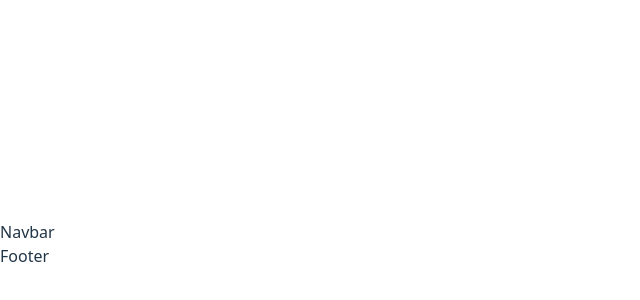
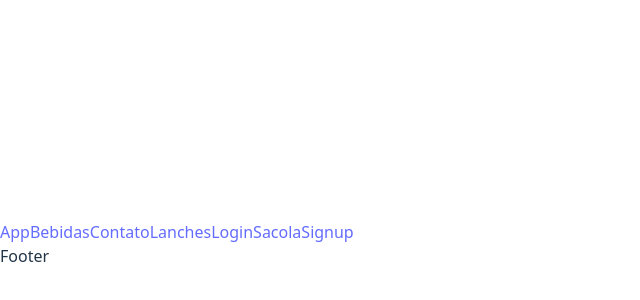
Before and after one commit to Paulo-Borges/devBurger, a React (Vite) app: page / in a window 1280 px wide. Shown: the part 156-456 px from the top of the page, without its empty margins (0-640 px from the left). Built offline with nearby package versions, Linux system fonts and the light colour scheme.

Commit message:
feat: inserting routes in the Navbar

```diff
--- a/src/components/Navbar.tsx
+++ b/src/components/Navbar.tsx
@@ -1,5 +1,17 @@
+import { Link } from "react-router-dom";
+
 const Navbar = () => {
-  return <div>Navbar</div>;
+  return (
+    <nav>
+      <Link to="/">App</Link>
+      <Link to="/bebidas">Bebidas</Link>
+      <Link to="/contato">Contato</Link>
+      <Link to="/lanches">Lanches</Link>
+      <Link to="/login">Login</Link>
+      <Link to="/sacola">Sacola</Link>
+      <Link to="/signup">Signup</Link>
+    </nav>
+  );
 };
 
 export default Navbar;
```
